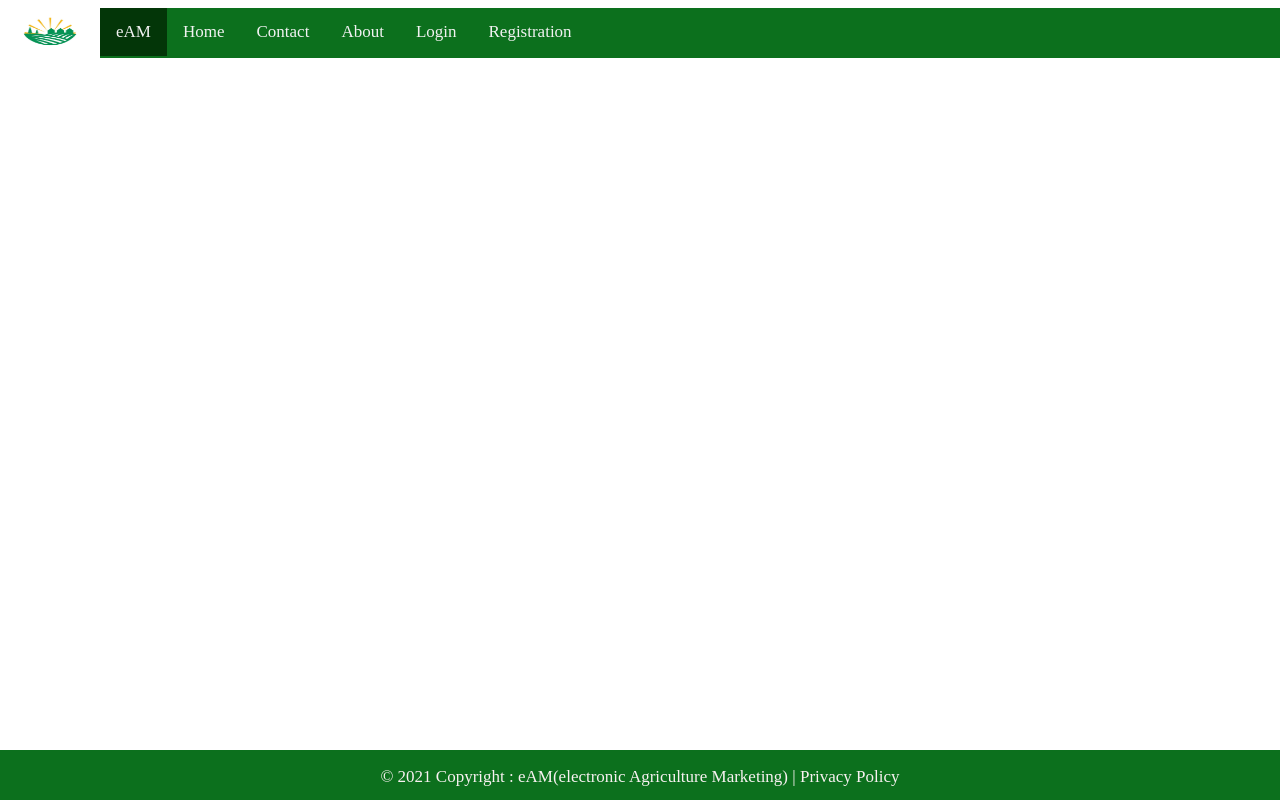
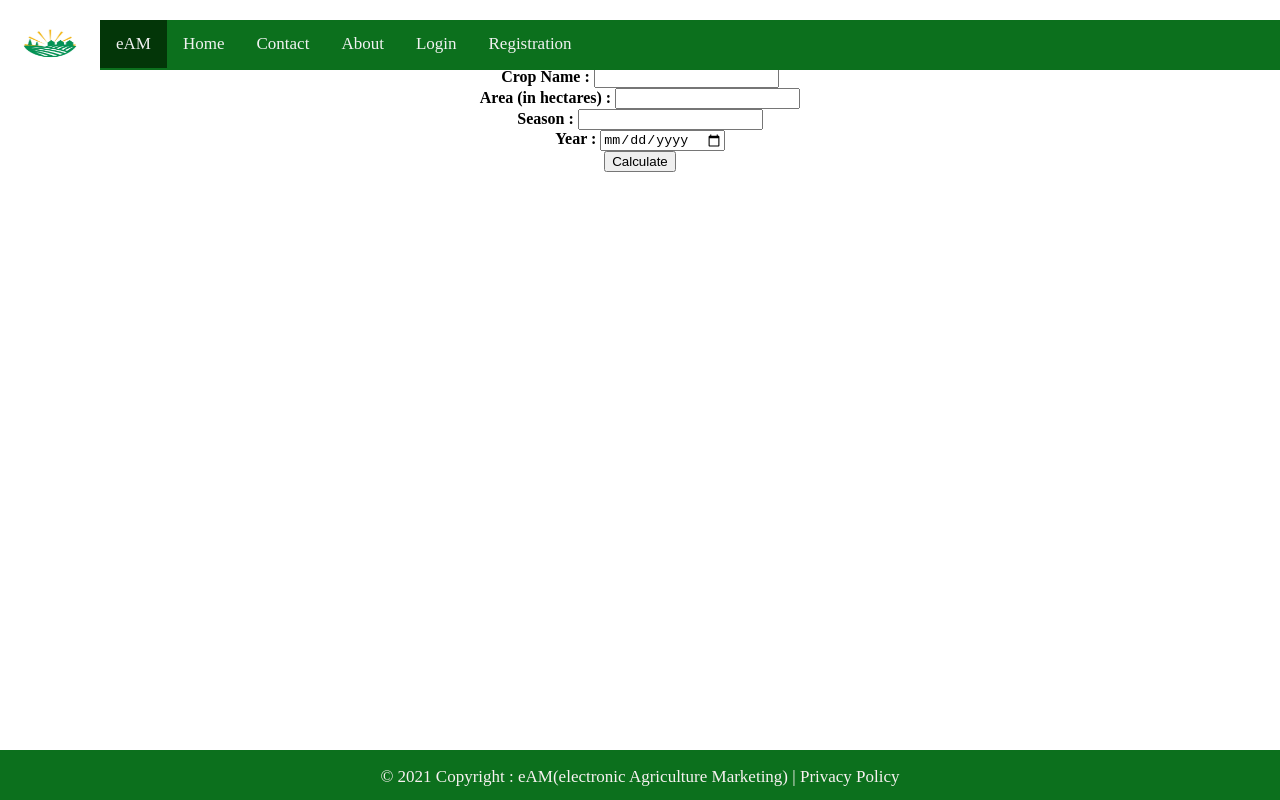
Before and after one commit to yash756/ProjectGladiator-frontend, an Angular app: page /app-insurance in a window 1280 px wide. Before the commit this address led to /. Built offline with nearby package versions, Linux system fonts and the light colour scheme.

Commit message:
added insuraance component

```diff
--- a/src/app/app-routing.module.ts
+++ b/src/app/app-routing.module.ts
@@ -9,6 +9,7 @@ import { HomeComponent } from './home/home.component';
 import { LoginComponent } from './login/login.component';
 import { RegistrationComponent } from './registration/registration.component';
 import { SellRequestComponent } from './sell-request/sell-request.component';
+import { InsuranceComponent } from './insurance/insurance.component'
 
 const routes: Routes = [
   {path:'',component: HomeComponent},
@@ -19,7 +20,8 @@ const routes: Routes = [
   {path:'app-farmer-welcome', component: FarmerWelcomeComponent},
   {path:'app-bidder-welcome', component: BidderWelcomeComponent},
   {path:'app-sell-request', component: SellRequestComponent},
-  {path: 'app-registration', component: RegistrationComponent}
+  {path:'app-registration', component: RegistrationComponent},
+  {path:'app-insurance', component: InsuranceComponent}
 ];
 
 @NgModule({
--- a/src/app/app.module.ts
+++ b/src/app/app.module.ts
@@ -18,6 +18,7 @@ import { FarmerWelcomeComponent } from './farmer-welcome/farmer-welcome.componen
 import { FormsModule } from '@angular/forms';
 import { SellRequestComponent } from './sell-request/sell-request.component';
 import {  HttpClientModule } from '@angular/common/http';
+import { InsuranceComponent } from './insurance/insurance.component';
 
 @NgModule({
   declarations: [
@@ -35,6 +36,7 @@ import {  HttpClientModule } from '@angular/common/http';
     BidderWelcomeComponent,
     FarmerWelcomeComponent,
     SellRequestComponent,
+    InsuranceComponent,
 
   ],
   imports: [
--- a/src/app/farmer-welcome/farmer-welcome.component.html
+++ b/src/app/farmer-welcome/farmer-welcome.component.html
@@ -8,7 +8,6 @@
         <div class="border">
             <h2>Available Functionalities</h2><br/>
             <p>
-
                 <a style="color:#26269c;font-size:25px;" [routerLink]="'/app-sell-request'">Place Sell request</a>
             </p><br>
             <p>
@@ -17,6 +16,9 @@
             <p>
                 <a style="color:#26269c;font-size:25px;" [routerLink]="'/app-viewmarketplace'">View Marketplace</a>
             </p><br>
+            <p>
+                <a style="color:#26269c;font-size:25px;" [routerLink]="'/app-insurance'">Apply for Insurance</a>
+            </p><br>
         </div>
 
 </div>
--- /dev/null
+++ b/src/app/insurance.service.ts
@@ -0,0 +1,22 @@
+import { HttpClient } from '@angular/common/http';
+import { Injectable } from '@angular/core';
+import { Observable } from 'rxjs';
+import { Insurance } from './insurance/insurance.component';
+
+@Injectable({
+  providedIn: 'root'
+})
+export class InsuranceService {
+
+  constructor(private http: HttpClient) { }
+
+  calculateInsurance(insurance: Insurance) : Observable<any> {
+    let url = "http://localhost:8182/calculate-premium";
+    return this.http.post(url, insurance);
+  }
+
+  applyInsurance(insurance: Insurance) : Observable<any> {
+    let url = "http://localhost:8182/apply-for-insurance";
+    return this.http.post(url, insurance);
+  }
+}
--- /dev/null
+++ b/src/app/insurance/insurance.component.html
@@ -0,0 +1,56 @@
+<div class="main">
+
+<div class="start">
+    <div class="inner">
+        <h2 align="center">Apply for Insurance</h2>
+    </div>
+    <form #form1="ngForm" (ngSubmit)="calculate(form1)">
+        <div align="center" class="container1">
+            <div class="input1">
+                <label><b>Crop Name : </b></label>
+                <input class="t1" name="cropName" type="text" required [(ngModel)]="insurance.cropName" #name="ngModel"><br/>
+                <div *ngIf="form1.submitted && name.invalid">
+                    <div class="error" *ngIf="name.errors.required">
+                        Crop name is required.
+                    </div>
+                </div>
+
+                <label><b>Area (in hectares) : </b></label>
+                <input class="t1" name="area" type="number" required [(ngModel)]="insurance.area" #area="ngModel"><br/>
+                <div *ngIf="form1.submitted && area.invalid">
+                    <div class="error" *ngIf="area.errors.required">
+                        Area value is required.
+                    </div>
+                </div>
+
+                <label><b>Season : </b></label>
+                <input class="t1" name="season" type="text" required [(ngModel)]="insurance.season" #season="ngModel"><br/>
+                <div *ngIf="form1.submitted && season.invalid">
+                    <div class="error" *ngIf="season.errors.required">
+                        Season is required.
+                    </div>
+                </div>
+
+                <label><b>Year : </b></label>
+                <input class="t1" name="year" type="date" required [(ngModel)]="insurance.year" #year="ngModel"><br/>
+                <div *ngIf="form1.submitted && year.invalid">
+                    <div class="error" *ngIf="year.errors.required">
+                        Year is required.
+                    </div>
+                </div>
+
+                <div class="button1">
+                    <button type="submit" class="request">Calculate</button>
+                </div>
+
+            </div>
+        </div>
+
+    </form>
+
+    <div>
+        {{ sample }}
+    </div>
+</div>
+
+</div>
--- /dev/null
+++ b/src/app/insurance/insurance.component.ts
@@ -0,0 +1,35 @@
+import { Component, OnInit } from '@angular/core';
+import { NgForm } from '@angular/forms';
+import { InsuranceService } from '../insurance.service';
+
+@Component({
+  selector: 'app-insurance',
+  templateUrl: './insurance.component.html',
+  styleUrls: ['./insurance.component.css']
+})
+export class InsuranceComponent implements OnInit {
+
+  constructor(private service: InsuranceService) { }
+
+  ngOnInit(): void {
+  }
+
+  insurance: Insurance = new Insurance();
+
+  sample: any;
+
+  calculate(f:NgForm) {
+    this.service.calculateInsurance(this.insurance).subscribe(data => {
+      alert(JSON.stringify(data));
+      this.sample = data;
+    })
+  }
+
+}
+
+export class Insurance {
+  cropName: string;
+  area: number;
+  season: string;
+  year: Date;
+}
```
Also changed, not shown: src/app/insurance/insurance.component.css (added), 2 other files (tests, documents, lock files or other folders).
